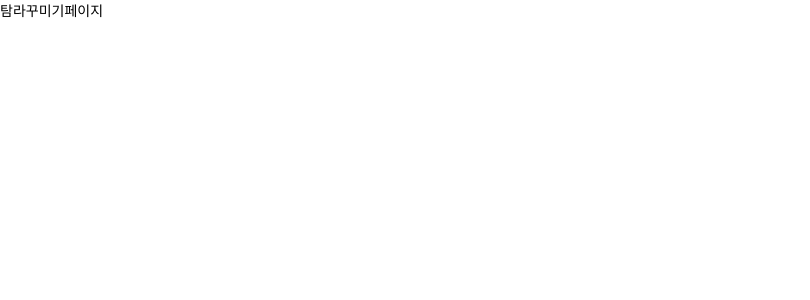
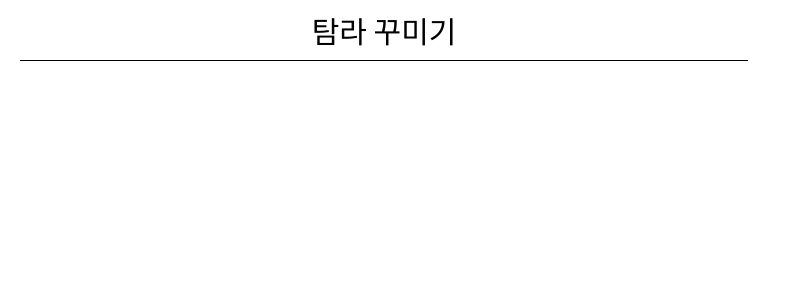
Before and after one commit to ymj07168/snS_TamandTamcoo, a React (Create React App) app in the folder frontend/: page /decoration in a window 1280 px wide. Shown: the top 300 px of the page, without its empty margins (0-810 px from the left). Built offline with nearby package versions, Linux system fonts and the light colour scheme; a web font is replaced by a local one.

Commit message:
[front] ADD : 헤더추가

```diff
--- a/frontend/src/components/header/index.jsx
+++ b/frontend/src/components/header/index.jsx
@@ -0,0 +1,13 @@
+import React from 'react';
+import {Container} from './style';
+
+const index =(props)=>{
+    const {text} = props;
+    return(
+        <Container>
+            {text}
+        </Container>
+    )
+}
+
+export default index;
--- a/frontend/src/components/header/style.js
+++ b/frontend/src/components/header/style.js
@@ -0,0 +1,11 @@
+import styled from "@emotion/styled";
+
+export const Container = styled.div`
+  width: 100%;
+  height: 60px;
+  display: flex;
+  align-items: center;
+  justify-content: center;
+  border-bottom: 1px solid black;
+  font-size: 30px;
+`;
--- a/frontend/src/pages/decoration/index.jsx
+++ b/frontend/src/pages/decoration/index.jsx
@@ -1,11 +1,17 @@
-import React from 'react';
+import React from "react";
 
-const index =()=>{
-    return(
-        <div>
-            탐라꾸미기페이지
-        </div>
-    )
-}
+//component
+import Header from "../../components/header/index";
+
+//style
+import { Container } from "./style";
+
+const index = () => {
+  return (
+    <Container>
+      <Header text={"탐라 꾸미기"} />
+    </Container>
+  );
+};
 
 export default index;
--- a/frontend/src/pages/decoration/style.js
+++ b/frontend/src/pages/decoration/style.js
@@ -0,0 +1,7 @@
+import styled from '@emotion/styled';
+
+export const Container = styled.div`
+    width:100%;
+    padding:0 20px;
+    box-sizing:border-box;
+    `
```
